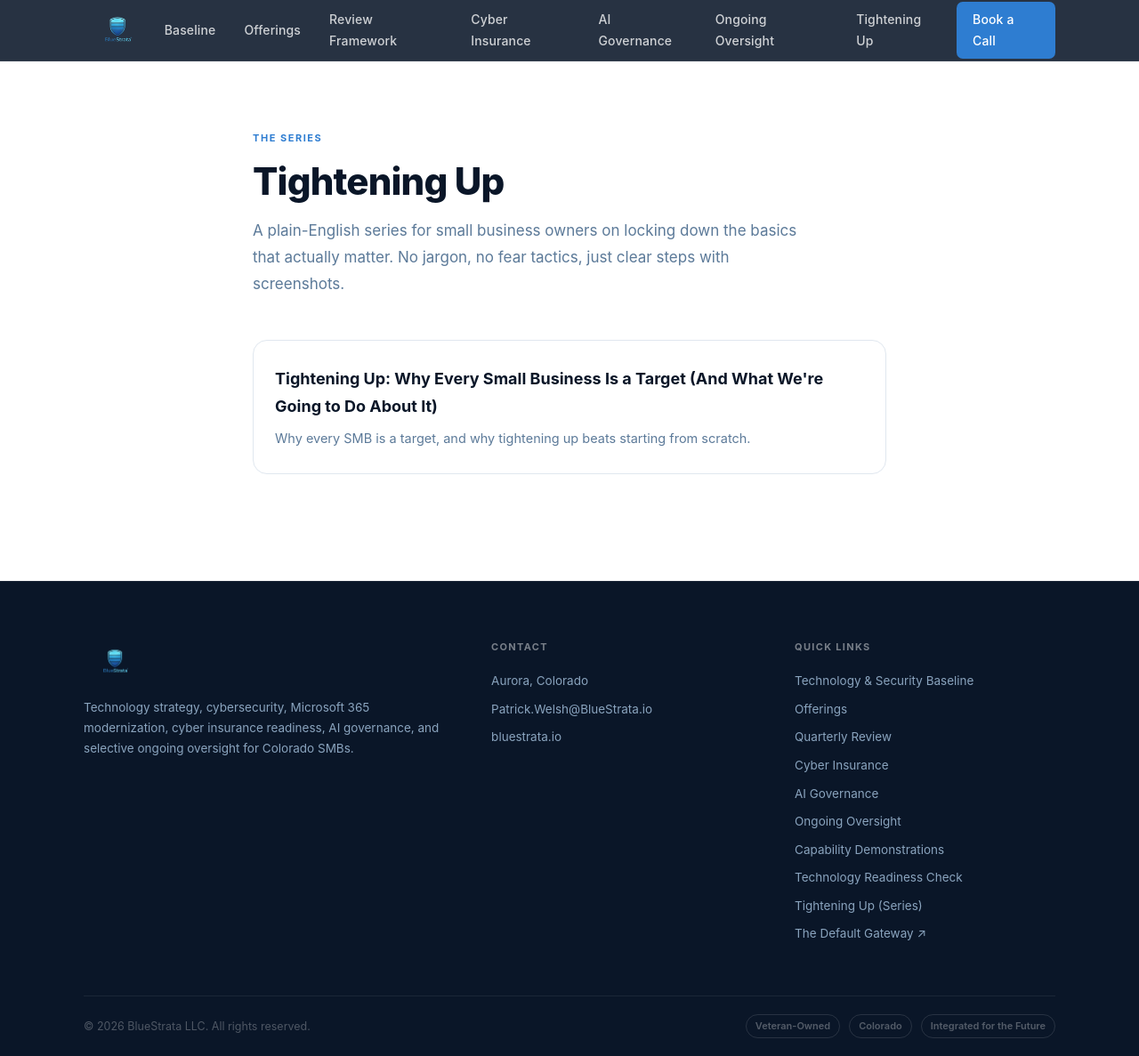
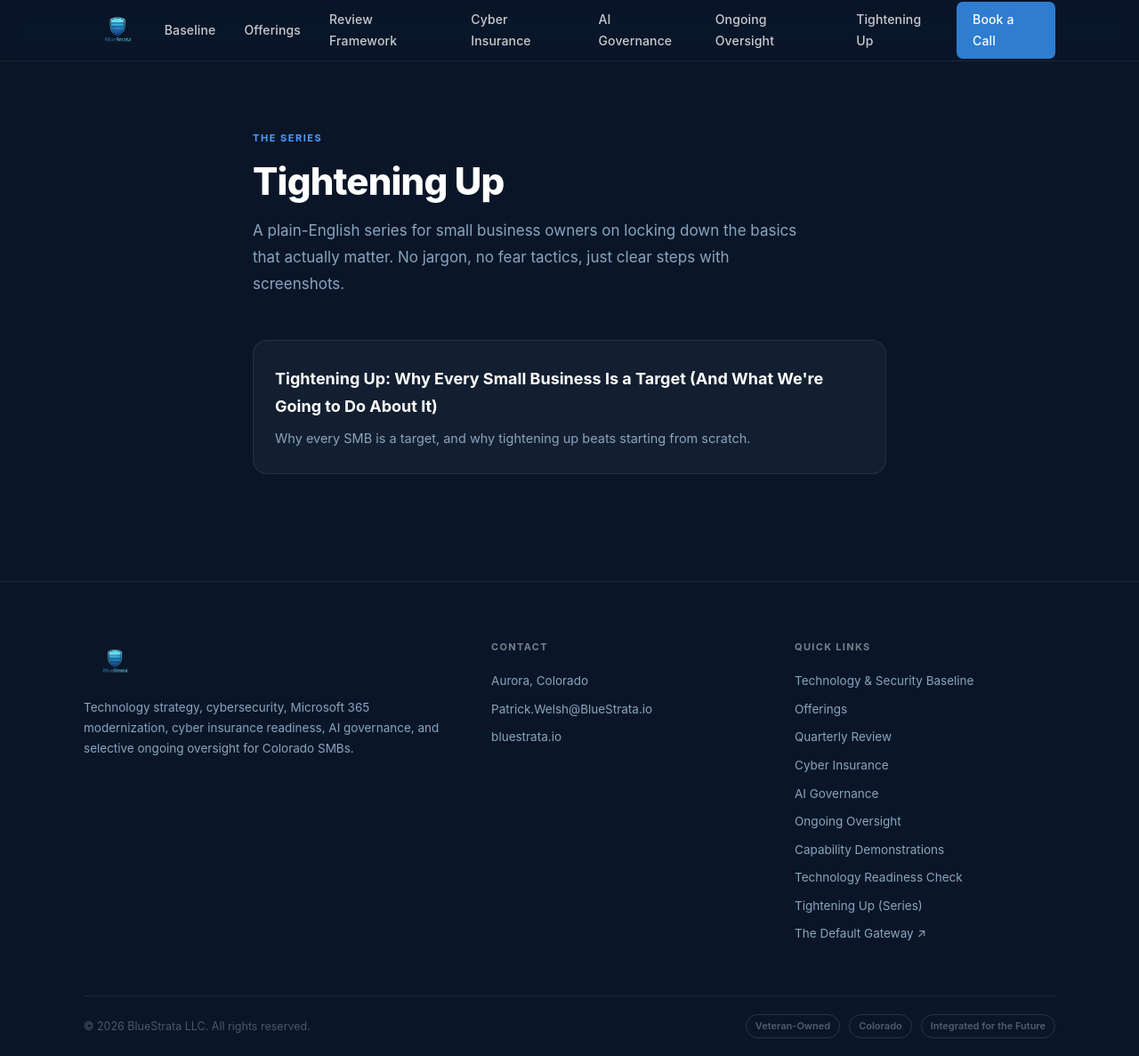
Before and after one commit to patrickmwelsh4040-ai/bluestrata-website, a Jekyll site: the page built from tightening-up.html, in a window 1280 px wide and 1187 px high. Shown: the whole window at 89% size. Built offline with Jekyll 4.4.1, drawn with Linux system fonts in a browser that asks for light colours.

Commit message:
Dark theme for Tightening Up series pages
Co-Authored-By: Claude Sonnet 5 <noreply@anthropic.com>

```diff
--- a/_layouts/default.html
+++ b/_layouts/default.html
@@ -279,19 +279,20 @@
     .why-header { margin-bottom: 56px; }
 
     /* Article / series content styles (new) */
-    .article-body { font-size: 17px; line-height: 1.8; color: #2a3f55; }
+    #article, #series-hub { background: var(--navy-deep); }
+    .article-body { font-size: 17px; line-height: 1.8; color: var(--steel-light); }
     .article-body p { margin-bottom: 20px; }
-    .article-body h2 { font-size: 24px; font-weight: 800; color: var(--navy-deep); margin: 40px 0 16px; }
-    .article-body h3 { font-size: 19px; font-weight: 700; color: var(--navy-deep); margin: 32px 0 12px; }
+    .article-body h2 { font-size: 24px; font-weight: 800; color: var(--white); margin: 40px 0 16px; }
+    .article-body h3 { font-size: 19px; font-weight: 700; color: var(--white); margin: 32px 0 12px; }
     .article-body ul, .article-body ol { margin: 0 0 20px 24px; }
     .article-body li { margin-bottom: 8px; }
-    .article-body a { color: var(--blue-accent); }
-    .article-body blockquote { border-left: 3px solid var(--blue-accent); padding-left: 20px; color: var(--steel); font-style: italic; margin: 24px 0; }
+    .article-body a { color: var(--blue-bright); }
+    .article-body blockquote { border-left: 3px solid var(--blue-bright); padding-left: 20px; color: var(--steel-light); font-style: italic; margin: 24px 0; }
 
-    .series-card { text-decoration: none; display: block; border: 1.5px solid #e0e7ef; border-radius: var(--radius-lg); padding: 28px 24px; transition: var(--transition); margin-bottom: 20px; }
-    .series-card:hover { border-color: var(--blue-accent); box-shadow: var(--shadow-card); transform: translateY(-3px); }
-    .series-card h3 { font-size: 18px; font-weight: 700; color: var(--navy-deep); margin-bottom: 8px; }
-    .series-card p { font-size: 14.5px; color: var(--steel); line-height: 1.65; margin: 0; }
+    .series-card { text-decoration: none; display: block; border: 1px solid rgba(255,255,255,0.08); background: rgba(255,255,255,0.04); border-radius: var(--radius-lg); padding: 28px 24px; transition: var(--transition); margin-bottom: 20px; }
+    .series-card:hover { border-color: rgba(74,158,255,0.35); background: rgba(255,255,255,0.07); transform: translateY(-3px); }
+    .series-card h3 { font-size: 18px; font-weight: 700; color: var(--white); margin-bottom: 8px; }
+    .series-card p { font-size: 14.5px; color: var(--steel-light); line-height: 1.65; margin: 0; }
 
     @media (max-width: 900px) {
       .problem-grid { grid-template-columns: 1fr; gap: 32px; }
--- a/_layouts/post.html
+++ b/_layouts/post.html
@@ -4,11 +4,11 @@ layout: default
 <section id="article">
   <div class="container" style="max-width: 760px; padding-top: 140px; padding-bottom: 100px;">
     {% if page.series %}
-      <a href="{{ page.series_url }}" class="section-label" style="text-decoration:none;">&larr; Back to {{ page.series }}</a>
+      <a href="{{ page.series_url }}" class="section-label" style="text-decoration:none; color:var(--blue-bright);">&larr; Back to {{ page.series }}</a>
     {% endif %}
-    <h1 class="section-title" style="margin-top:18px;">{{ page.title }}</h1>
+    <h1 class="section-title light" style="margin-top:18px;">{{ page.title }}</h1>
     {% if page.date %}
-      <p style="color: var(--steel); font-size: 14px; margin-bottom: 40px;">{{ page.date | date: "%B %-d, %Y" }}</p>
+      <p style="color: var(--steel-light); font-size: 14px; margin-bottom: 40px;">{{ page.date | date: "%B %-d, %Y" }}</p>
     {% endif %}
     <div class="article-body">
       {{ content }}
--- a/tightening-up.html
+++ b/tightening-up.html
@@ -6,9 +6,9 @@ permalink: /tightening-up/
 ---
 <section id="series-hub">
   <div class="container" style="max-width: 760px; padding-top: 140px; padding-bottom: 100px;">
-    <span class="section-label">The Series</span>
-    <h1 class="section-title">Tightening Up</h1>
-    <p class="section-sub" style="margin-bottom:48px;">A plain-English series for small business owners on locking down the basics that actually matter. No jargon, no fear tactics, just clear steps with screenshots.</p>
+    <span class="section-label" style="color:var(--blue-bright);">The Series</span>
+    <h1 class="section-title light">Tightening Up</h1>
+    <p class="section-sub light" style="margin-bottom:48px;">A plain-English series for small business owners on locking down the basics that actually matter. No jargon, no fear tactics, just clear steps with screenshots.</p>
 
     {% assign articles = site.tightening_up | sort: 'order' %}
     {% for article in articles %}
```
